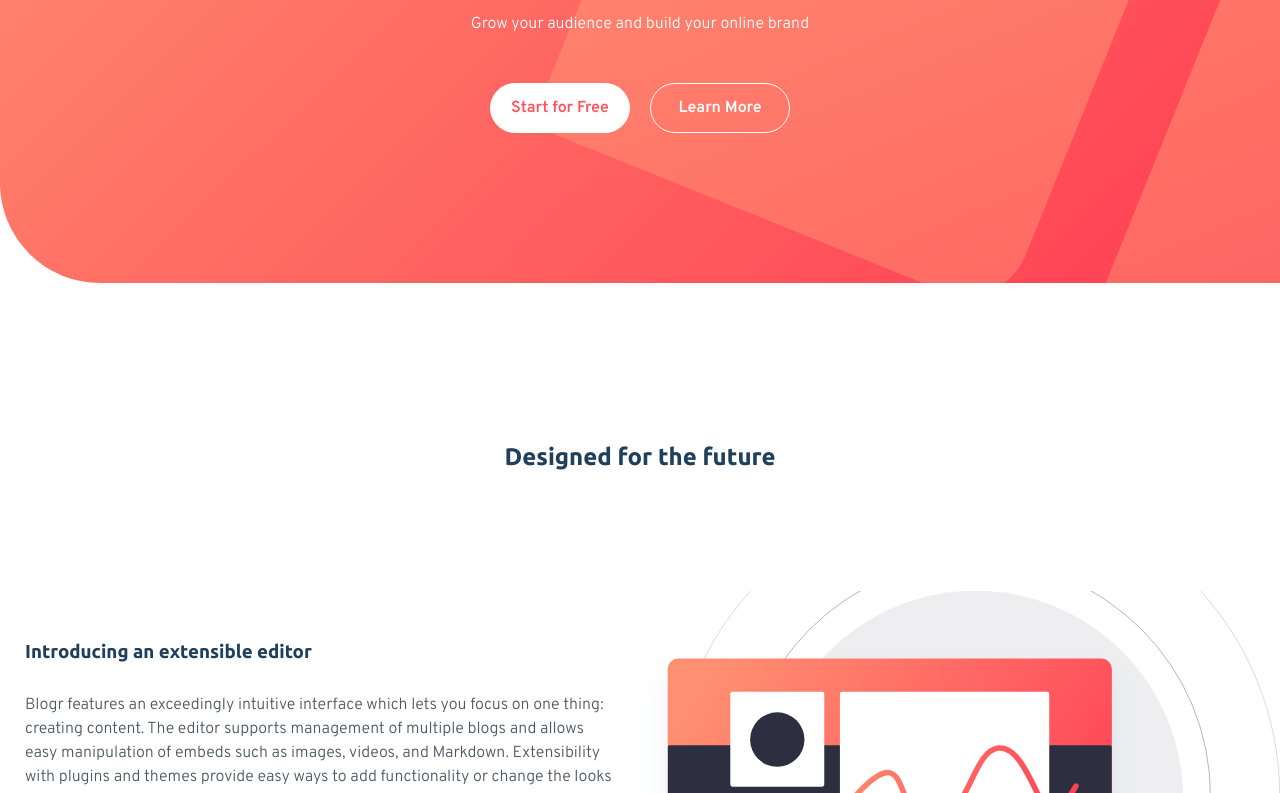
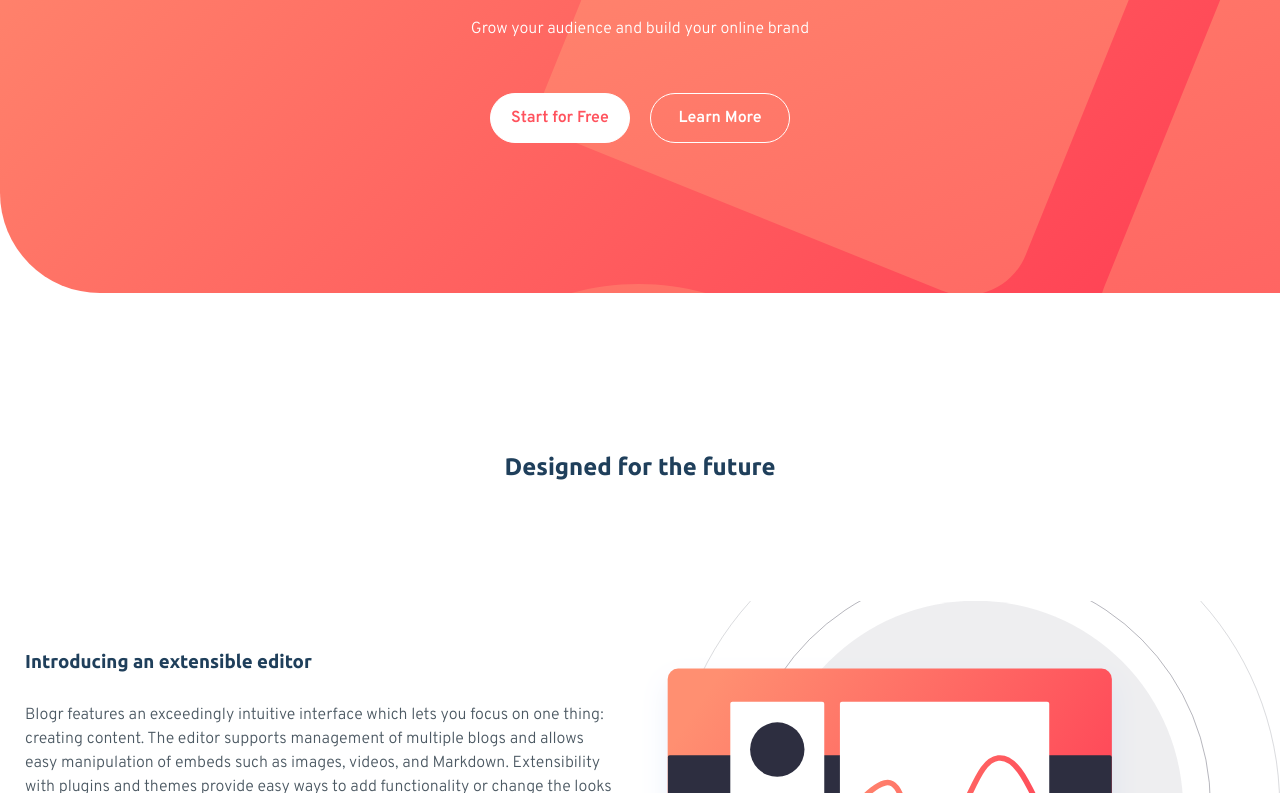
Before and after one commit to SergioCzP/blogr-front, a website: page index.html in a window 1280 px wide. Shown: the part 321-1114 px from the top of the page. Drawn offline with Linux system fonts and the light colour scheme.

Commit message:
mq-large: header done

```diff
--- a/src/scss/header/_header.scss
+++ b/src/scss/header/_header.scss
@@ -43,6 +43,10 @@
       max-width: 144rem;
       padding: 7rem 5rem 15rem;
     }
+
+    @include m.large {
+      padding: 7rem 10rem 15rem;
+    }
   }
 
   &__content {
@@ -63,6 +67,10 @@
   &__paragraph {
     text-align: center;
     margin: 3rem 0 5rem;
+
+    @include m.large {
+      margin: 3.5rem 0 5.5rem;
+    }
   }
 
   &__links {
--- a/src/scss/header/_info.scss
+++ b/src/scss/header/_info.scss
@@ -19,6 +19,10 @@
     gap: 1rem;
     margin-top: 0;
     pointer-events: auto;
+  }
+
+  @include m.large {
+    gap: 3rem;
   }
 
   &__active {
@@ -108,9 +112,18 @@
       top: 12rem;
     }
 
+    @include m.large {
+      align-items: flex-start;
+      width: auto;
+    }
+
     &--active {
       height: auto;
       padding: 3rem 0;
+
+      @include m.large {
+        padding: 3.5rem 2.5rem;
+      }
     }
   }
 
@@ -150,6 +163,10 @@
       gap: 1rem;
     }
 
+    @include m.large {
+      padding-left: 2rem;
+    }
+
     &--link {
       padding: 1.5rem 4rem;
     }
--- a/src/scss/header/_navegation.scss
+++ b/src/scss/header/_navegation.scss
@@ -22,6 +22,10 @@
     // align-items: center;
     align-items: flex-start;
     gap: 1rem;
+  }
+
+  @include m.large {
+    gap: 6.5rem;
   }
 
   &__logo {
```
Also changed, not shown: build/css/app.css, 1 other file.
